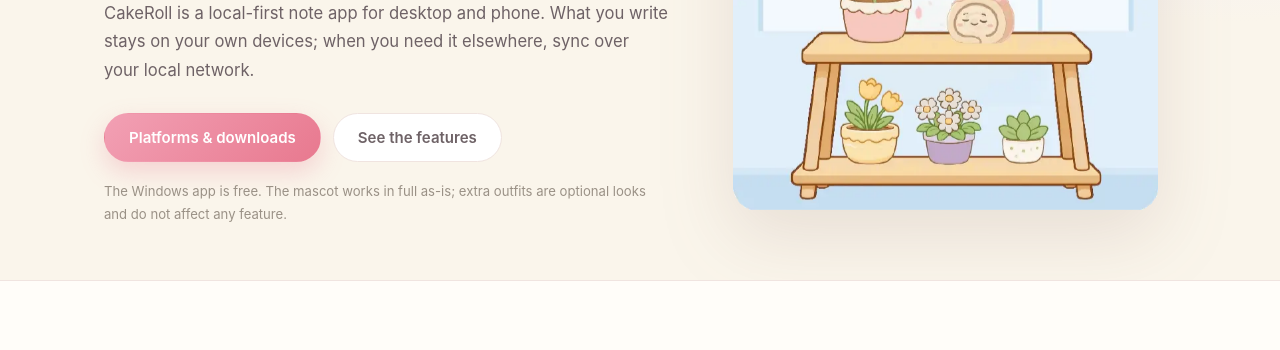
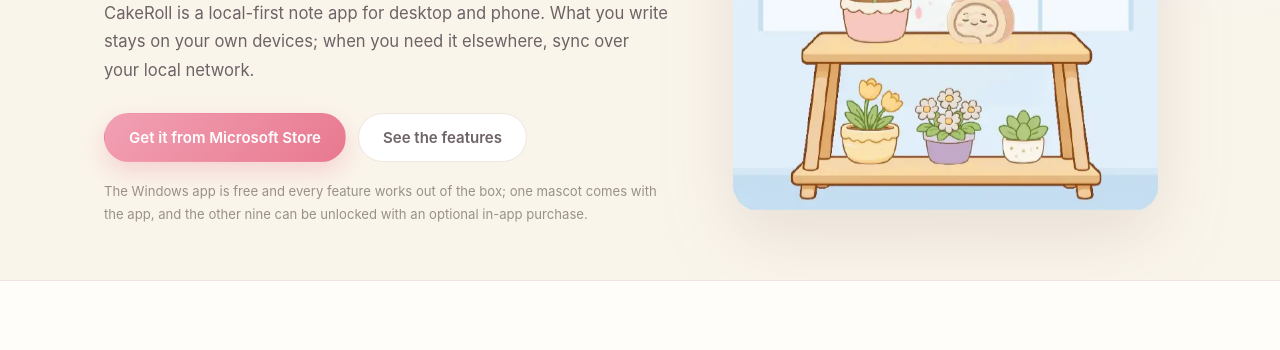
Before and after one commit to roofroot/cmdnote-landing, a plain HTML site: page cakeroll/index.html in a window 1280 px wide. Shown: the part 306-656 px from the top of the page. Drawn offline with Linux system fonts and the light colour scheme.

Commit message:
store url

```diff
--- a/cakeroll/css/style.css
+++ b/cakeroll/css/style.css
@@ -574,6 +574,12 @@ img {
     font-size: 0.88rem;
 }
 
+.platform .btn {
+    margin-top: 14px;
+    font-size: 0.88rem;
+    padding: 9px 18px;
+}
+
 .badge {
     font-size: 0.7rem;
     font-weight: 600;
--- a/cakeroll/index.html
+++ b/cakeroll/index.html
@@ -106,10 +106,10 @@
                     <h1 data-i18n="hero_title"><span class="hero-title-line">拥有蛋糕卷笔记，</span><span class="hero-title-line">记录你的日常，</span><span class="hero-title-line">给乏味的生活加点甜</span></h1>
                     <p class="hero-lead" data-i18n="hero_lead">蛋糕卷是一款本地优先的跨平台笔记应用。写下的内容保存在你自己的设备上，需要时再通过局域网同步到手机、平板或另一台电脑。</p>
                     <div class="hero-actions">
-                        <a class="btn btn-primary" href="#platforms" data-i18n="hero_cta_primary">下载与平台</a>
+                        <a class="btn btn-primary" href="https://apps.microsoft.com/detail/9P9L7TX1MRRM" target="_blank" rel="noopener" data-i18n="hero_cta_primary">在 Microsoft Store 中下载</a>
                         <a class="btn btn-ghost" href="#features" data-i18n="hero_cta_secondary">看看功能</a>
                     </div>
-                    <p class="hero-note" data-i18n="hero_note">Windows 版免费。小精灵的所有功能都能直接使用；额外换装只是可选外观，不影响任何功能。</p>
+                    <p class="hero-note" data-i18n="hero_note">Windows 版免费，全部功能都能直接使用；第一位小精灵随应用提供，另外九位可通过可选应用内购买解锁。</p>
                 </div>
                 <div class="hero-art">
                     <img src="shots/greenhouse.webp" width="640" height="547" alt="CakeRoll">
@@ -147,7 +147,7 @@
                     <article class="feature">
                         <div class="feature-icon"><svg><use href="#i-leaf"></use></svg></div>
                         <h3 data-i18n="f5_t">小精灵助手</h3>
-                        <p data-i18n="f5_d">十款蛋糕卷皮肤，会说话、能听指令，也能被你拖到屏幕任意角落；闲置时就在旁边安静待着。</p>
+                        <p data-i18n="f5_d">十位小精灵，各有性格、配音和专属表情包，会说话、能听指令，也能被你拖到屏幕任意角落；闲置时就在旁边安静待着。</p>
                     </article>
                     <article class="feature">
                         <div class="feature-icon"><svg><use href="#i-sync"></use></svg></div>
@@ -263,7 +263,7 @@
                         <div class="shot-frame"><img src="shots/mobile-mascot.webp" alt="手机端小精灵设置" loading="lazy"
                                 data-shot-zh="shots/mobile-mascot.webp" data-shot-en="shots/en/mobile-mascot.webp"
                                 data-alt-zh="手机端小精灵设置" data-alt-en="Phone mascot settings"></div>
-                        <figcaption data-i18n="phone_feature_c">鸿蒙端 · 小精灵换装与设置</figcaption>
+                        <figcaption data-i18n="phone_feature_c">鸿蒙端 · 小精灵设置</figcaption>
                     </figure>
                 </div>
 
@@ -354,8 +354,9 @@
                     <article class="platform">
                         <div class="platform-icon"><svg><use href="#i-windows"></use></svg></div>
                         <div>
-                            <h3>Windows <span class="badge soon" data-i18n="win_badge">即将上架</span></h3>
-                            <p data-i18n="win_d">免费下载。笔记、计划、歌单、小精灵和局域网同步都能直接使用；额外换装是可选外观，不影响任何功能。</p>
+                            <h3>Windows <span class="badge" data-i18n="win_badge">已上架</span></h3>
+                            <p data-i18n="win_d">免费下载。笔记、计划、歌单、小精灵和局域网同步都能直接使用；另外九位小精灵可通过可选应用内购买解锁。</p>
+                            <a class="btn btn-primary platform-btn" href="https://apps.microsoft.com/detail/9P9L7TX1MRRM" target="_blank" rel="noopener" data-i18n="win_btn">在 Microsoft Store 中下载</a>
                         </div>
                     </article>
                     <article class="platform">
@@ -433,8 +434,8 @@
             <div class="container">
                 <div class="cta-box">
                     <h2 data-i18n="cta_title">先从电脑端开始</h2>
-                    <p data-i18n="cta_lead">免费、本地优先、不需要账号。等商店页面通过审核后，这里会直接给出下载按钮。</p>
-                    <a class="btn btn-primary" href="#features" data-i18n="cta_btn">再逛逛功能</a>
+                    <p data-i18n="cta_lead">免费、本地优先、不需要账号。Windows 版已在 Microsoft Store 上架。</p>
+                    <a class="btn btn-primary" href="https://apps.microsoft.com/detail/9P9L7TX1MRRM" target="_blank" rel="noopener" data-i18n="cta_btn">前往 Microsoft Store 下载</a>
                     <p class="hero-note" data-i18n="cta_note">如果你已经在旧版本试用，更新后数据会原样保留。</p>
                 </div>
             </div>
--- a/cakeroll/js/i18n.js
+++ b/cakeroll/js/i18n.js
@@ -11,9 +11,9 @@ const translations = {
 
                 hero_title: '<span class="hero-title-line">拥有蛋糕卷笔记，</span><span class="hero-title-line">记录你的日常，</span><span class="hero-title-line">给乏味的生活加点甜</span>',
         hero_lead: "蛋糕卷是一款本地优先的跨平台笔记应用。写下的内容保存在你自己的设备上，需要时再通过局域网同步到手机、平板或另一台电脑。",
-        hero_cta_primary: "下载与平台",
+        hero_cta_primary: "在 Microsoft Store 中下载",
         hero_cta_secondary: "看看功能",
-        hero_note: "Windows 版免费。小精灵的所有功能都能直接使用；额外换装只是可选外观，不影响任何功能。",
+        hero_note: "Windows 版免费，全部功能都能直接使用；第一位小精灵随应用提供，另外九位可通过可选应用内购买解锁。",
 
         features_eyebrow: "FEATURES",
         features_title: "一个小本子，几件顺手的事",
@@ -26,7 +26,7 @@ const translations = {
         f4_t: "歌单与跳舞草",
         f4_d: "把音频插进笔记，它就变成歌单；播放时，魔性的跳舞草也会跟着旋律摇摆哦~",
         f5_t: "小精灵助手",
-        f5_d: "十款蛋糕卷皮肤，会说话、能听指令，也能被你拖到屏幕任意角落；闲置时就在旁边安静待着。",
+        f5_d: "十位小精灵，各有性格、配音和专属表情包，会说话、能听指令，也能被你拖到屏幕任意角落；闲置时就在旁边安静待着。",
         f6_t: "局域网同步",
         f6_d: "一台设备打开同步服务，另一台扫码或输入网址就能同步。数据只在你的设备之间走，没有云端中转。",
         f7_t: "单文件迁移",
@@ -69,7 +69,7 @@ const translations = {
         phone_feature_l1: "语音输入 / 文字输入可切换",
         phone_feature_l2: "语音播报与计划提醒开关",
         phone_feature_l3: "设置里能查全部可用指令",
-        phone_feature_c: "手机端 · 小精灵换装与设置",
+        phone_feature_c: "鸿蒙端 · 小精灵设置",
         phone_more_title: "手机端还有这些页面",
         todo_title: "截图待补",
         todo_phone_list: "手机端：笔记列表页（分类、搜索、右下角小精灵）",
@@ -84,8 +84,9 @@ const translations = {
         platforms_eyebrow: "PLATFORMS",
         platforms_title: "在哪里可以用",
         platforms_lead: "第一版从 Windows 桌面端开始，移动端准备中；各端共用同一种数据格式。",
-        win_badge: "即将上架",
-        win_d: "免费下载。笔记、计划、歌单、小精灵和局域网同步都能直接使用；额外换装是可选外观，不影响任何功能。",
+        win_badge: "已上架",
+        win_d: "免费下载。笔记、计划、歌单、小精灵和局域网同步都能直接使用；另外九位小精灵可通过可选应用内购买解锁。",
+        win_btn: "在 Microsoft Store 中下载",
         mobile_h3: "移动端",
         mobile_badge: "敬请期待",
         mobile_d: "手机端支持笔记、计划、歌单、小精灵与局域网同步。离线语音识别与系统朗读由系统能力提供。",
@@ -117,8 +118,8 @@ const translations = {
         a7: "任何支持 MCP 的客户端都可以，例如 Claude、Cursor、Qoder。配置只保存在你的设备上，服务默认关闭，开启后仍需逐个请求审批。",
 
         cta_title: "先从电脑端开始",
-        cta_lead: "免费、本地优先、不需要账号。等商店页面通过审核后，这里会直接给出下载按钮。",
-        cta_btn: "再逛逛功能",
+        cta_lead: "免费、本地优先、不需要账号。Windows 版已在 Microsoft Store 上架。",
+        cta_btn: "前往 Microsoft Store 下载",
         cta_note: "如果你已经在旧版本试用，更新后数据会原样保留。",
 
         p_title: "隐私政策",
@@ -142,9 +143,9 @@ const translations = {
         p_s4_4_p: "示例笔记、示例曲目、小精灵形象与配音随应用提供，读取时不需要联网。",
         p_s6_t: "5. 配音、提醒与通知",
         p_s6_p1: "小精灵的配音随应用提供，读取时不联网；计划提醒使用本地通知。这些功能不依赖开发者的推送服务器，也不会把提醒内容发送到外部。",
-        p_s7_t: "6. Microsoft Store 与可选换装",
-        p_s7_p1: "Windows 版通过 Microsoft Store 分发。应用与全部功能本身不需要购买，小精灵也能完整使用；换装加载项（CakeRollPetUnlock）只是可选外观。如果你选择购买，支付流程由 Microsoft 处理，蛋糕卷不会接触你的银行卡号、账单地址或账户密码。",
-        p_s7_p2: "应用只会向系统查询该加载项是否已激活，以决定是否显示额外换装。购买记录与支付信息由 Microsoft 按其隐私声明管理。",
+        p_s7_t: "6. Microsoft Store 与可选应用内购买",
+        p_s7_p1: "Windows 版通过 Microsoft Store 分发。应用与全部功能本身不需要购买；第一位小精灵随应用提供，另外九位可通过可选应用内购买（CakeRollPetUnlock）一次解锁。如果你选择购买，支付流程由 Microsoft 处理，蛋糕卷不会接触你的银行卡号、账单地址或账户密码。",
+        p_s7_p2: "应用只会向系统查询该购买是否已激活，以决定是否显示已解锁的小精灵。购买记录与支付信息由 Microsoft 按其隐私声明管理。",
         p_s8_t: "7. 你自行接入的第三方客户端",
         p_s8_p1: "如果你通过 MCP 让第三方 AI 客户端读写笔记，这些客户端及其背后的服务商可能按其自身规则处理数据。蛋糕卷无法控制第三方的行为，请在接入前确认你信任该客户端，并只授予必要的访问范围。",
         p_s9_t: "8. 数据的导出与删除",
@@ -174,9 +175,9 @@ const translations = {
 
                 hero_title: '<span class="hero-title-line">Keep a CakeRoll notebook,</span><span class="hero-title-line">record your everyday,</span><span class="hero-title-line">and sweeten the ordinary</span>',
         hero_lead: "CakeRoll is a local-first note app for desktop and phone. What you write stays on your own devices; when you need it elsewhere, sync over your local network.",
-        hero_cta_primary: "Platforms & downloads",
+        hero_cta_primary: "Get it from Microsoft Store",
         hero_cta_secondary: "See the features",
-        hero_note: "The Windows app is free. The mascot works in full as-is; extra outfits are optional looks and do not affect any feature.",
+        hero_note: "The Windows app is free and every feature works out of the box; one mascot comes with the app, and the other nine can be unlocked with an optional in-app purchase.",
 
         features_eyebrow: "FEATURES",
         features_title: "One little book, a handful of handy things",
@@ -189,7 +190,7 @@ const translations = {
         f4_t: "Playlists and a dancing plant",
         f4_d: "Drop audio into a note and it becomes a playlist. While it plays, that quirky dancing plant sways along to the melody too~",
         f5_t: "A tiny mascot",
-        f5_d: "Ten cake-roll skins that talk, take commands and can be dragged anywhere on screen. When idle, it just keeps you company.",
+        f5_d: "Ten mascots, each with its own personality, voice and expressions. They talk, take commands and can be dragged anywhere on screen; when idle, they just keep you company.",
         f6_t: "LAN sync",
         f6_d: "One device hosts, the other scans a QR code or enters a URL. Data travels only between your devices — no cloud relay.",
         f7_t: "Single-file transfer",
@@ -232,7 +233,7 @@ const translations = {
         phone_feature_l1: "Switch between voice and text input",
         phone_feature_l2: "Voice playback and plan reminders",
         phone_feature_l3: "Browse every command in settings",
-        phone_feature_c: "Mobile · Mascot outfits and settings",
+        phone_feature_c: "Mobile · Mascot settings",
         phone_more_title: "More phone screens",
         todo_title: "Screenshot pending",
         todo_phone_list: "Mobile: note list (categories, search, mascot in the corner)",
@@ -247,8 +248,9 @@ const translations = {
         platforms_eyebrow: "PLATFORMS",
         platforms_title: "Where you can use it",
         platforms_lead: "The first release starts with the Windows desktop app; the mobile app is on the way. All platforms share the same data format.",
-        win_badge: "Coming soon",
-        win_d: "Free download. Notes, plans, playlists, the mascot and LAN sync all work as-is; extra outfits are optional looks and do not affect any feature.",
+        win_badge: "Available now",
+        win_d: "Free download. Notes, plans, playlists, the mascot and LAN sync all work as-is; the other nine mascots can be unlocked with an optional in-app purchase.",
+        win_btn: "Get it from Microsoft Store",
         mobile_h3: "Mobile",
         mobile_badge: "Coming soon",
         mobile_d: "A mobile app with notes, plans, playlists, the mascot and LAN sync. Offline speech recognition and system read-aloud come from the OS.",
@@ -280,8 +282,8 @@ const translations = {
         a7: "Any MCP-capable client, such as Claude, Cursor or Qoder. The config stays on your device, the server is off by default, and each request still needs your approval.",
 
         cta_title: "Start on the desktop",
-        cta_lead: "Free, local-first, no account. Once the store listing is approved, a download button will appear right here.",
-        cta_btn: "Browse the features",
+        cta_lead: "Free, local-first, no account. The Windows app is now on Microsoft Store.",
+        cta_btn: "Get it from Microsoft Store",
         cta_note: "If you tried an earlier build, your data carries over after updating.",
 
         p_title: "Privacy Policy",
@@ -305,9 +307,9 @@ const translations = {
         p_s4_4_p: "Sample notes, sample tracks, mascot artwork and voice lines ship with the app and require no network access.",
         p_s6_t: "5. Voice lines, reminders and notifications",
         p_s6_p1: "The mascot's voice lines ship with the app and require no network access; plan reminders use local notifications. These features do not rely on a developer push server and do not send reminder content anywhere.",
-        p_s7_t: "6. Microsoft Store and optional outfits",
-        p_s7_p1: "The Windows app is distributed through Microsoft Store. The app and all of its features require no purchase, and the mascot is fully usable as-is; the outfit add-on (CakeRollPetUnlock) is optional appearance only. If you choose to buy it, Microsoft handles the payment flow; CakeRoll never sees your card number, billing address or account password.",
-        p_s7_p2: "The app only asks the system whether the add-on is active, so it can show the extra outfits. Purchase records and payment details are managed by Microsoft under its own privacy statement.",
+        p_s7_t: "6. Microsoft Store and the optional in-app purchase",
+        p_s7_p1: "The Windows app is distributed through Microsoft Store. The app and all of its features require no purchase; one mascot comes with the app, and the other nine are unlocked with a one-time optional in-app purchase (CakeRollPetUnlock). If you choose to buy it, Microsoft handles the payment flow; CakeRoll never sees your card number, billing address or account password.",
+        p_s7_p2: "The app only asks the system whether the purchase is active, so it can show the unlocked mascots. Purchase records and payment details are managed by Microsoft under its own privacy statement.",
         p_s8_t: "7. Third-party clients you connect",
         p_s8_p1: "If you let a third-party AI client read or write notes through MCP, that client and its provider may process data under their own rules. CakeRoll cannot control third parties; make sure you trust the client and grant only the access you need.",
         p_s9_t: "8. Exporting and deleting data",
```
Also changed, not shown: cakeroll/privacy.html (+3 -3 lines).
